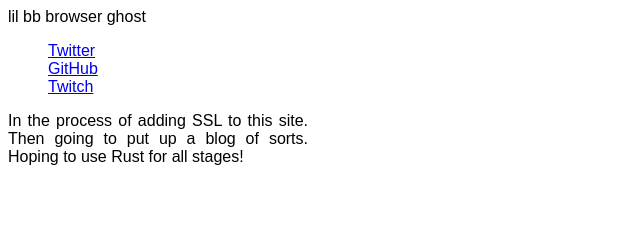
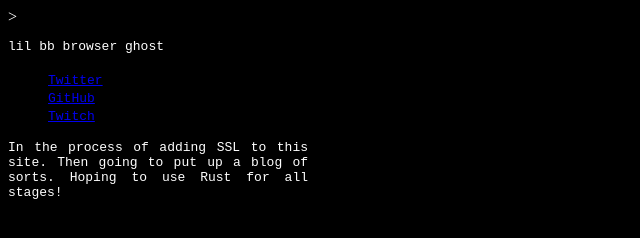
Before and after one commit to yoshuawuyts/server, a plain HTML site: page templates/index.html in a window 1280 px wide. Shown: the whole page, without its empty margins (0-640 px from the left). Drawn offline with Linux system fonts and the light colour scheme.

Commit message:
update index
Signed-off-by: Yoshua Wuyts <yoshuawuyts@gmail.com>

```diff
--- a/templates/index.html
+++ b/templates/index.html
@@ -1,8 +1,11 @@
+<!DOCTYPE html>>
 <html>
 <head>
+  <meta charset="utf-8">
 	<style>
-	p, a { font-family: sans-serif }
-	li { list-style-type: none }
+	p, a { font-family: monospace; }
+	li { list-style-type: none; }
+  html { background-color: black; color: white; }
 	</style
 </head>
 <body>
```
